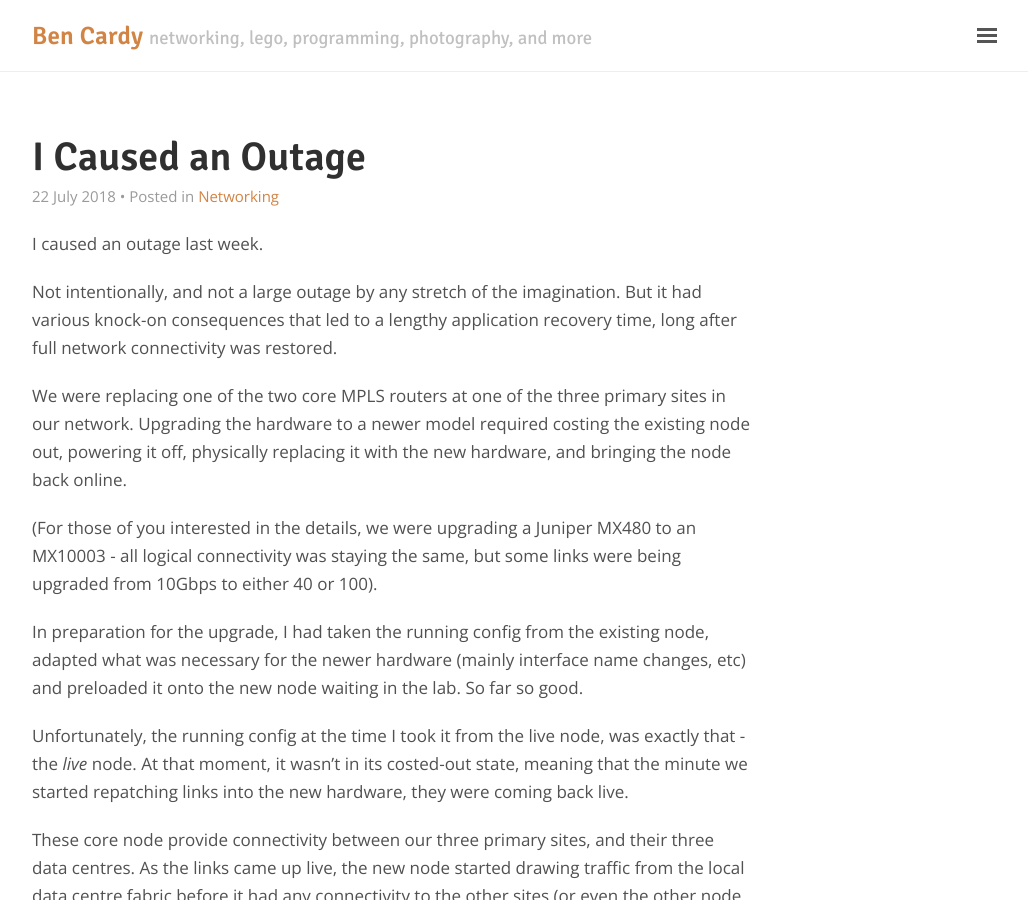
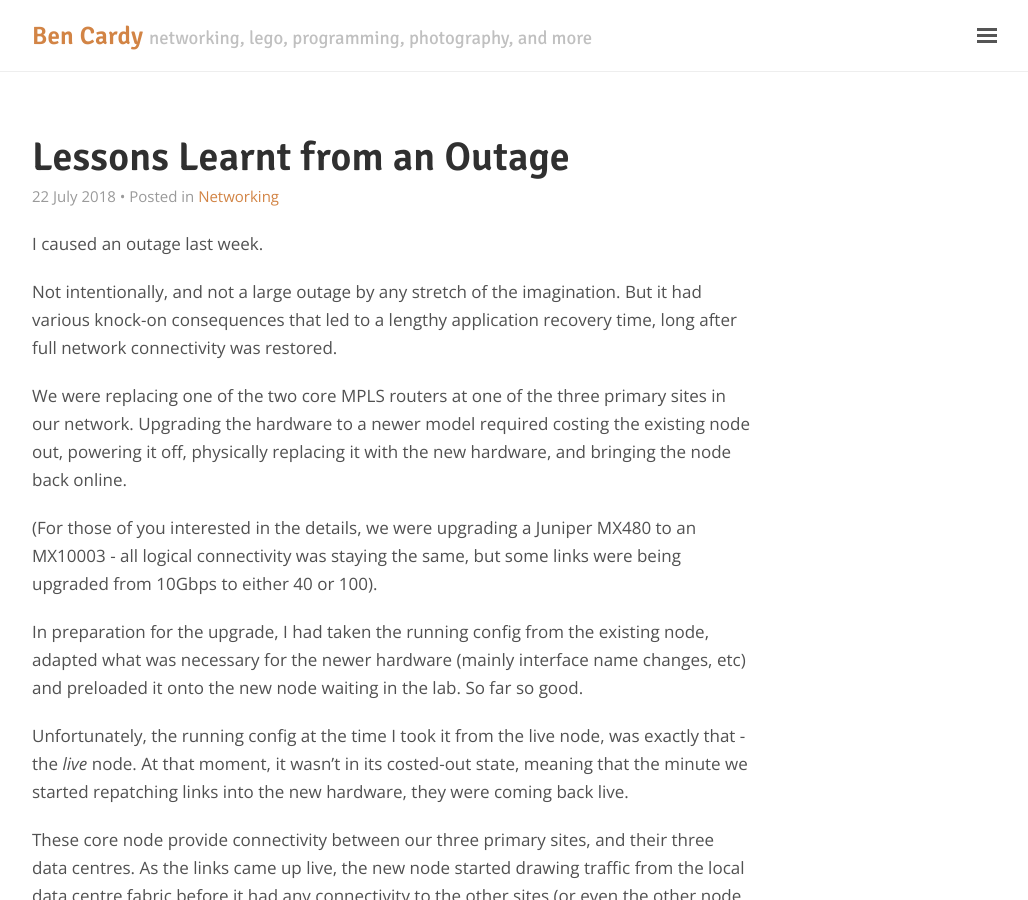
Before and after one commit to benbacardi/benbacardi.github.io, a Jekyll site: the page built from _posts/2018-07-22-i-caused-an-outage.md, in a window 1280 px wide and 900 px high. Shown: the whole window, without its empty margins (248-1276 px from the left). Built offline with Jekyll 4.4.1, drawn with Linux system fonts in a browser that asks for light colours.

Commit message:
Title change

```diff
--- a/_posts/2018-07-22-i-caused-an-outage.md
+++ b/_posts/2018-07-22-i-caused-an-outage.md
@@ -1,6 +1,6 @@
 ---
 layout: post
-title: I Caused an Outage
+title: Lessons Learnt from an Outage
 categories: Networking
 ---
 
```
